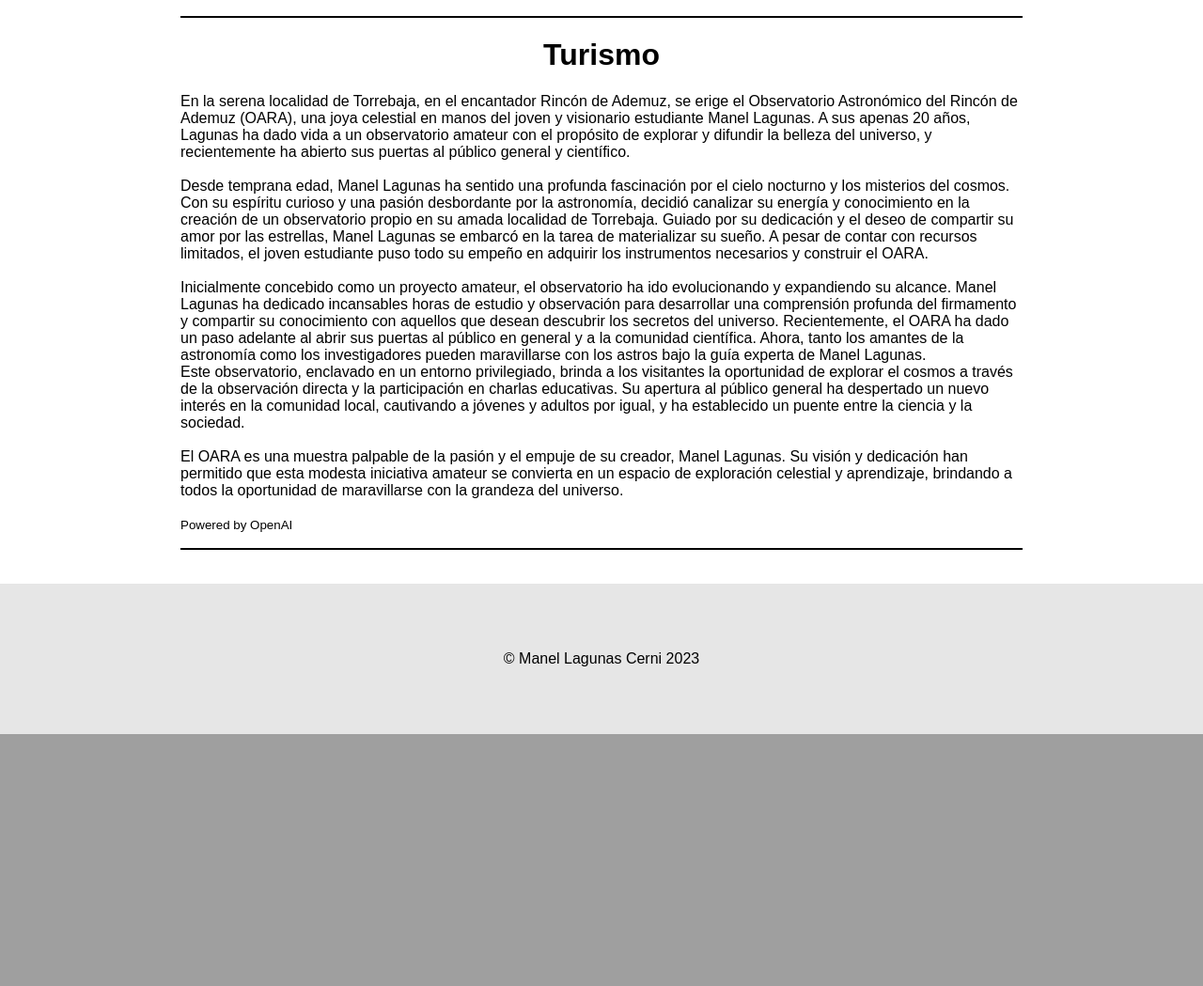
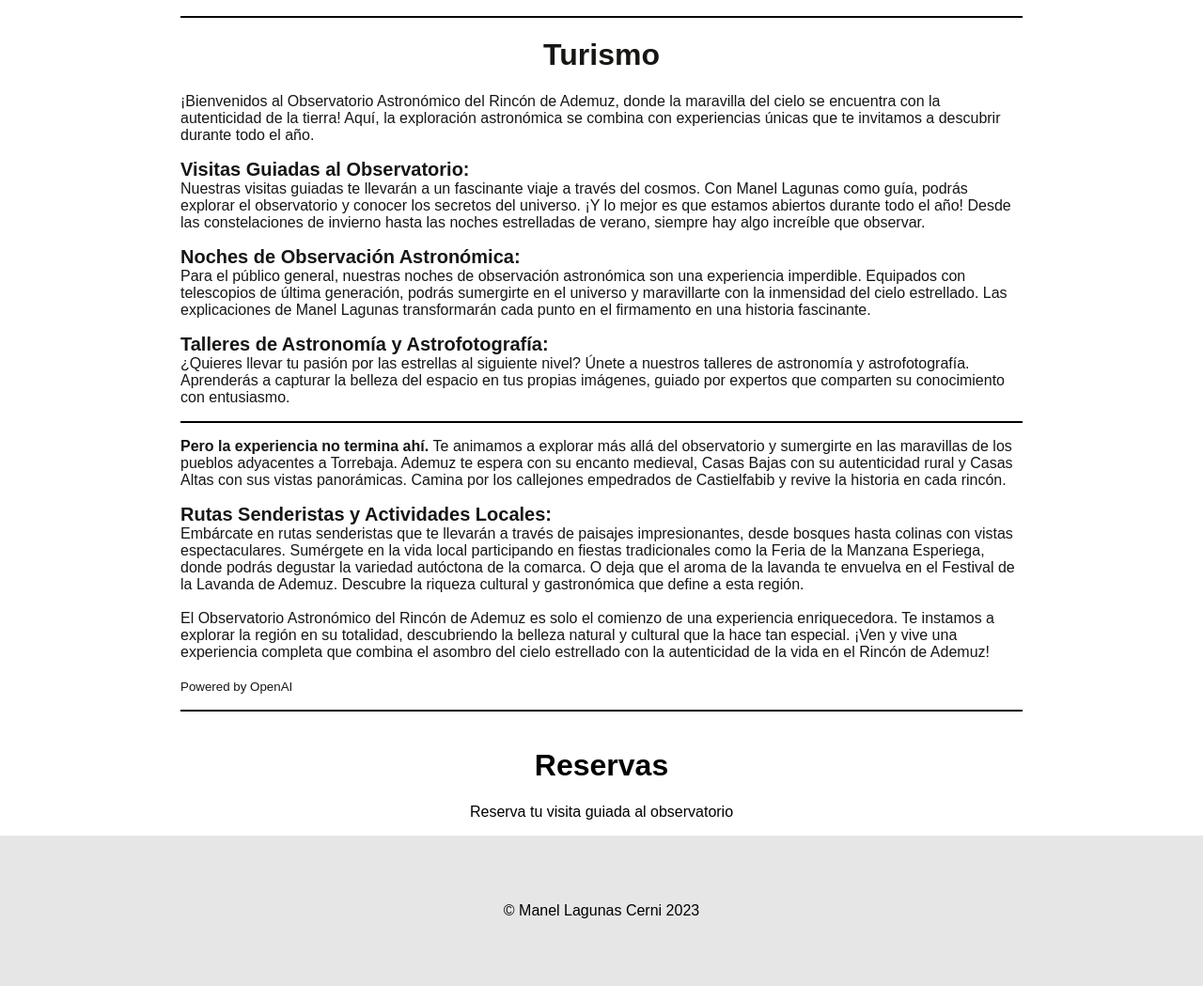
Before and after one commit to mlc1503/proyectoOARA, a PHP site: page /turismo.html in a window 1280 px wide. Shown: the part 729-1778 px from the top of the page at 94% size. Before the commit the page ends 1510 px from the top, so only its background shows below. Run offline with PHP 8.4, Linux system fonts and the light colour scheme; some libraries are stand-ins or nearby versions.

Commit message:
normalizacion de estilos parte 1. añadido parcialmente texto en turismo, falta elementos de reserva.

```diff
--- a/Views/index.js
+++ b/Views/index.js
@@ -33,6 +33,7 @@ $(function(){ //cuando el html esté cargado:
                         $("#sessionButton>a").attr("href" , "login.html");
                     }
                 })
+                location.href = 'index.html'; //cuando hacemos delog, nos envía al inicio
             })
         }
         else{
--- a/Views/login.html
+++ b/Views/login.html
@@ -20,7 +20,7 @@
     <div id="loginDiv">
         <div id="titleDiv">
             <a href="index.html" style="color: black; text-decoration: none;">
-                <h1>OARA</h1>
+                <h1 class="contentTitleText">OARA</h1>
             </a>
         </div>
         <div class="sep"></div>
--- a/Views/styles/fonts.css
+++ b/Views/styles/fonts.css
@@ -40,10 +40,70 @@
     line-height: normal;
 }
 .contentText{
+    /* texto normal y corriente para paginas normales(turismo,index) */
     font-family: Arial;
     font-size: 1rem;
     font-style: normal;
     font-weight: 400;
     line-height: normal;
 }
+.pageMainTitle{
+    /* titulos como oara, turismo */
+    text-align: center;
+    font-family: Arial;
+    font-size: 3rem;
+    font-style: normal;
+    font-weight: 700;
+    line-height: normal;
+}
+.pageMainSubTitle{
+    /* para "Observatorio Astronómico del Rincón de Ademuz */
+    text-align: center;
+    font-family: Arial;
+    font-size: 1.5rem;
+    font-style: normal;
+    font-weight: 700;
+    line-height: normal;
+}
+.navbarOARA{
+    text-align: center;
+    font-family: Helvetica, sans-serif;
+    font-size: 1.85rem;
+    font-style: normal;
+    font-weight: 700;
+    line-height: normal;
+}
+.navbarLeftTabs{
+    text-align: center;
+    font-family: Arial;
+    font-size: 1.15rem;
+    font-style: normal;
+    font-weight: 400;
+    line-height: normal;
+}
+.nabvarRightTabs{
+    text-align: right;
+    font-family: Arial;
+    font-size: 1.15rem;
+    font-style: normal;
+    font-weight: 400;
+    line-height: normal;
+}
+
+.contentTitleText{
+    /* textos como Reservas, Turismo etc */
+    font-family: Arial;
+    font-size: 2rem;
+    font-style: normal;
+    font-weight: 700;
+    line-height: normal;
+}
+.contentSubTitleText{
+    /* textos como Visitas Guiadas al Observatorio */
+    font-family: Arial;
+    font-size: 1.25rem;
+    font-style: normal;
+    font-weight: 700;
+    line-height: normal;
+}
 /* FONTS END */
--- a/Views/styles/indexStyle.css
+++ b/Views/styles/indexStyle.css
@@ -131,7 +76,7 @@ a, a:link, a:visited{
     #textDiv>h1{
         text-align: center;
     }
-    #textDiv>p{
+    #textDiv>*{
         margin-left: 15vw;
         margin-right: 15vw;
     }
--- a/Views/styles/loginStyles.css
+++ b/Views/styles/loginStyles.css
@@ -57,8 +57,7 @@ a:hover{
         width: 100%;
         height: 20%;
     }
-        #titleDiv>h1{
-            font-size: 40px;
+        #titleDiv>a>h1{
             padding: 0px;
             margin: 0px;
             margin-bottom: 0.5em;
--- /dev/null
+++ b/Views/styles/meta.css
@@ -0,0 +1,17 @@
+/* hoja de estilos donde van atributos de css como clases de html tags */
+
+.flex{
+    display: flex;
+    align-items: center;
+    width: 100%;
+    height: auto;
+}
+.space-between{
+    justify-content: space-between;
+}
+.center{
+    justify-content: center;
+}
+.text-center{
+    text-align: center;
+}
--- a/Views/styles/navbar.css
+++ b/Views/styles/navbar.css
@@ -21,11 +21,6 @@
         display: flex;
         justify-content: center;
         align-items: center;
-    }
-    #navbarLogo>a{
-        font-family: Helvetica, sans-serif;
-        font-weight: bolder;
-        font-size: 30px;
     }
     #navbarContent{
         display: flex;
--- a/Views/turismo.html
+++ b/Views/turismo.html
@@ -8,6 +8,7 @@
     <link rel="icon" type="image/x-icon" href="../Resources/favicon.png">
     <link rel="stylesheet" href="./styles/colors.css">
     <link rel="stylesheet" href="./styles/fonts.css">
+    <link rel="stylesheet" href="./styles/meta.css">
     <link rel="stylesheet" href="./styles/indexStyle.css">
     <link rel="stylesheet" href="./styles/navbar.css">
 
@@ -17,26 +18,26 @@
 <body>
     <div class="navbar">
         <div class="navbarTab" id="navbarLogo">
-            <a href="index.html">OARA</a>
+            <a href="index.html" class="navbarOARA">OARA</a>
         </div>
         <div id="navbarContent">
             <div id="pageTabsDiv">
                 <div class="navbarTab pageTab" id="placeholder">
-                    <a href="./turismo.html">Turismo</a>
+                    <a href="./turismo.html" class="navbarLeftTabs">Turismo</a>
                 </div>
+                <!-- <div class="navbarTab pageTab" id="placeholder">
+                    <a href="./aboutUs.html">Nosotros</a>
+                </div> -->
                 <div class="navbarTab pageTab" id="placeholder">
-                    <a href="./aboutUs.html">Nosotros</a>
-                </div>
-                <div class="navbarTab pageTab" id="placeholder">
-                    <a href=".galeria.html">Galería</a>
+                    <a href=".galeria.html" class="navbarLeftTabs">Galería</a>
                 </div>
                 <div class="navbarTab pageTab tuTab" id="placeholder">
-                    <a href="">Perfil</a>
+                    <a href="" class="navbarLeftTabs">Perfil</a>
                 </div>
             </div>
             <div id="loginTabsDiv">
-                <div class="navbarTab loginTab" id="configButton"><a href="./registerPage.html">Sign In</a></div>
-                <div class="navbarTab loginTab" id="sessionButton"><a href="./login.html">Log In</a></div>
+                <div class="navbarTab loginTab nabvarRightTabs" id="configButton"><a href="./registerPage.html">Sign In</a></div>
+                <div class="navbarTab loginTab nabvarRightTabs" id="sessionButton"><a href="./login.html">Log In</a></div>
             </div>
         </div>
     </div>
@@ -45,33 +46,63 @@
 el Hemisferio Sur.
 Flickr">
          <div id="titleDiv">
-            <p id="titleText"><b>Turismo</b></p>
+            <p class="pageMainTitle">Turismo</p>
             <div class="sep"></div>
-            <p id="subTitleText">Observatorio Astronómico del Rincón de Ademuz</p>
+            <p class="pageMainSubTitle">Observatorio Astronómico del Rincón de Ademuz</p>
         </div></div>
         <br>
         <div class="sep"></div>
         <div id="textDiv">
-            <h1>Turismo</h1>
-            <p class="contentText">
-                En la serena localidad de Torrebaja, en el encantador Rincón de Ademuz, se erige el Observatorio Astronómico del Rincón de Ademuz (OARA), una joya celestial en manos del joven y visionario estudiante Manel Lagunas. A sus apenas 20 años, Lagunas ha dado vida a un observatorio amateur con el propósito de explorar y difundir la belleza del universo, y recientemente ha abierto sus puertas al público general y científico.
+            <h1 class="contentTitleText text-black">Turismo</h1>
+            <p class="contentText text-black">
+                ¡Bienvenidos al Observatorio Astronómico del Rincón de Ademuz, donde la maravilla del cielo se encuentra con la autenticidad de la tierra! Aquí, la exploración astronómica se combina con experiencias únicas que te invitamos a descubrir durante todo el año.
+            </p>
+            <p class="text-black">
+                <span class="contentSubTitleText">Visitas Guiadas al Observatorio:</span>
+                <br>
+                <span class="contentText">Nuestras visitas guiadas te llevarán a un fascinante viaje a través del cosmos. Con Manel Lagunas como guía, podrás explorar el observatorio y conocer los secretos del universo. ¡Y lo mejor es que estamos abiertos durante todo el año! Desde las constelaciones de invierno hasta las noches estrelladas de verano, siempre hay algo increíble que observar.</span>
+            </p>
+            <p class="text-black">
+                <span class="contentSubTitleText">Noches de Observación Astronómica:</span>
+                <br>
+                <span class="contentText">Para el público general, nuestras noches de observación astronómica son una experiencia imperdible. Equipados con telescopios de última generación, podrás sumergirte en el universo y maravillarte con la inmensidad del cielo estrellado. Las explicaciones de Manel Lagunas transformarán cada punto en el firmamento en una historia fascinante.</span>
+            </p>
+            <p class="text-black">
+                <span class="contentSubTitleText">
+                    Talleres de Astronomía y Astrofotografía:
+                </span>
+                <br>
+                <span class="contentText">
+                    ¿Quieres llevar tu pasión por las estrellas al siguiente nivel? Únete a nuestros talleres de astronomía y astrofotografía. Aprenderás a capturar la belleza del espacio en tus propias imágenes, guiado por expertos que comparten su conocimiento con entusiasmo.
+                </span>
+            </p>
+        </div>
+        <div class="sep"></div>
+        <div id="textDiv">
+            <p class="text-black">
+                <b>Pero la experiencia no termina ahí. </b>
+                <span class="contentText">Te animamos a explorar más allá del observatorio y sumergirte en las maravillas de los pueblos adyacentes a Torrebaja. Ademuz te espera con su encanto medieval, Casas Bajas con su autenticidad rural y Casas Altas con sus vistas panorámicas. Camina por los callejones empedrados de Castielfabib y revive la historia en cada rincón.</span>
+            </p>
+            <p class="text-black">
+                <span class="contentSubTitleText">Rutas Senderistas y Actividades Locales:</span>
+                <br>
+                <span class="contentText">
+                    Embárcate en rutas senderistas que te llevarán a través de paisajes impresionantes, desde bosques hasta colinas con vistas espectaculares. Sumérgete en la vida local participando en fiestas tradicionales como la Feria de la Manzana Esperiega, donde podrás degustar la variedad autóctona de la comarca. O deja que el aroma de la lavanda te envuelva en el Festival de la Lavanda de Ademuz. Descubre la riqueza cultural y gastronómica que define a esta región.
+                </span>
                 <br><br>
-                Desde temprana edad, Manel Lagunas ha sentido una profunda fascinación por el cielo nocturno y los misterios del cosmos. Con su espíritu curioso y una pasión desbordante por la astronomía, decidió canalizar su energía y conocimiento en la creación de un observatorio propio en su amada localidad de Torrebaja.
-                Guiado por su dedicación y el deseo de compartir su amor por las estrellas, Manel Lagunas se embarcó en la tarea de materializar su sueño. A pesar de contar con recursos limitados, el joven estudiante puso todo su empeño en adquirir los instrumentos necesarios y construir el OARA.
-                <br><br>
-                Inicialmente concebido como un proyecto amateur, el observatorio ha ido evolucionando y expandiendo su alcance. Manel Lagunas ha dedicado incansables horas de estudio y observación para desarrollar una comprensión profunda del firmamento y compartir su conocimiento con aquellos que desean descubrir los secretos del universo.
-                Recientemente, el OARA ha dado un paso adelante al abrir sus puertas al público en general y a la comunidad científica. Ahora, tanto los amantes de la astronomía como los investigadores pueden maravillarse con los astros bajo la guía experta de Manel Lagunas. <br>
-                Este observatorio, enclavado en un entorno privilegiado, brinda a los visitantes la oportunidad de explorar el cosmos a través de la observación directa y la participación en charlas educativas. Su apertura al público general ha despertado un nuevo interés en la comunidad local, cautivando a jóvenes y adultos por igual, y ha establecido un puente entre la ciencia y la sociedad.
-                <br><br>
-                El OARA es una muestra palpable de la pasión y el empuje de su creador, Manel Lagunas. Su visión y dedicación han permitido que esta modesta iniciativa amateur se convierta en un espacio de exploración celestial y aprendizaje, brindando a todos la oportunidad de maravillarse con la grandeza del universo.
+                <span class="contentText">
+                    El Observatorio Astronómico del Rincón de Ademuz es solo el comienzo de una experiencia enriquecedora. Te instamos a explorar la región en su totalidad, descubriendo la belleza natural y cultural que la hace tan especial. ¡Ven y vive una experiencia completa que combina el asombro del cielo estrellado con la autenticidad de la vida en el Rincón de Ademuz!
+                </span>
                 <br><br>
                 <small>Powered by OpenAI</small>
             </p>
+            <div class="sep"></div>
         </div>
-        <div class="sep"></div>
         <br>
-
-        <br>
+        <div id="textDiv">
+            <h1 class="contentTitleText">Reservas</h1>
+            <p class="text-center">Reserva tu visita guiada al observatorio</p>
+        </div>
         <div id="footer">
             <p>&#169; Manel Lagunas Cerni 2023</p>
         </div>
```
Also changed, not shown: other parts of Views/styles/indexStyle.css (+0 -55 lines), Views/index.html (+11 -11 lines), Views/tuTab.html (+9 -9 lines), todo_tfg.txt (+3 -5 lines).
